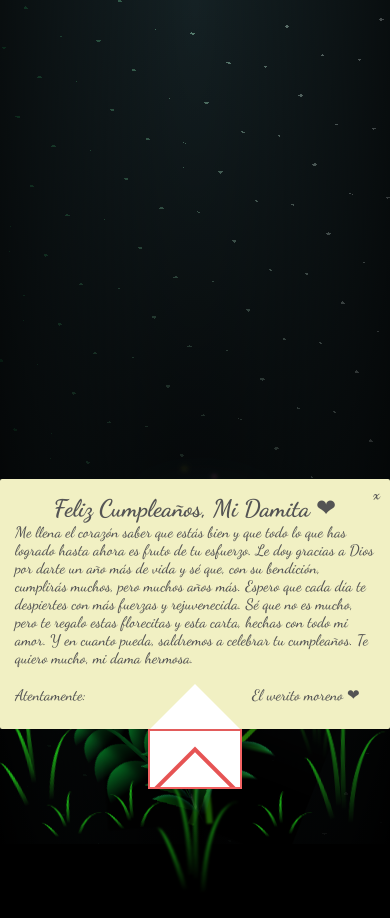
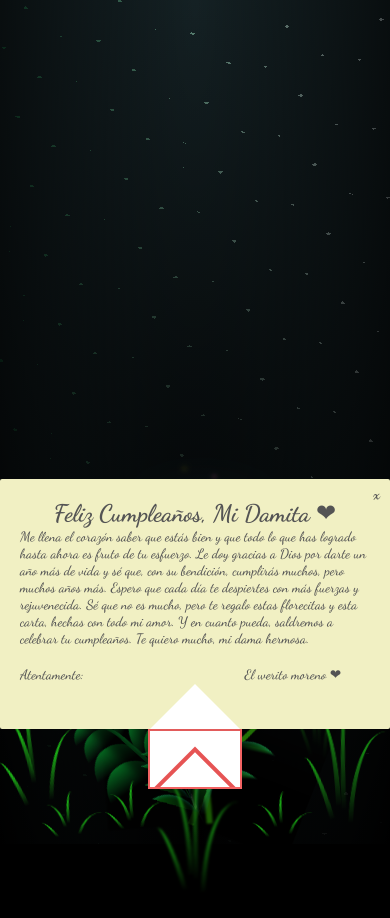
Before and after one commit to lester-yat/damita, a plain HTML site: page index.html in a window 390 px wide. Both pictures are taken after a click on the element 195 px from the left and 759 px from the top of the page. Drawn offline with Linux system fonts and the light colour scheme.

Commit message:
Update main.css
t

```diff
--- a/main.css
+++ b/main.css
@@ -1627,7 +1627,7 @@ body {
   /* Estilos para dispositivos móviles */
 
   .paper-content {
-    padding: 15px;
+    padding: 20px;
   }
 
   .title {
@@ -1636,7 +1636,7 @@ body {
   }
 
   .message {
-    font-size: 0.95em;
+    font-size: 0.85em;
     font-weight: 500;
   }
 
```
